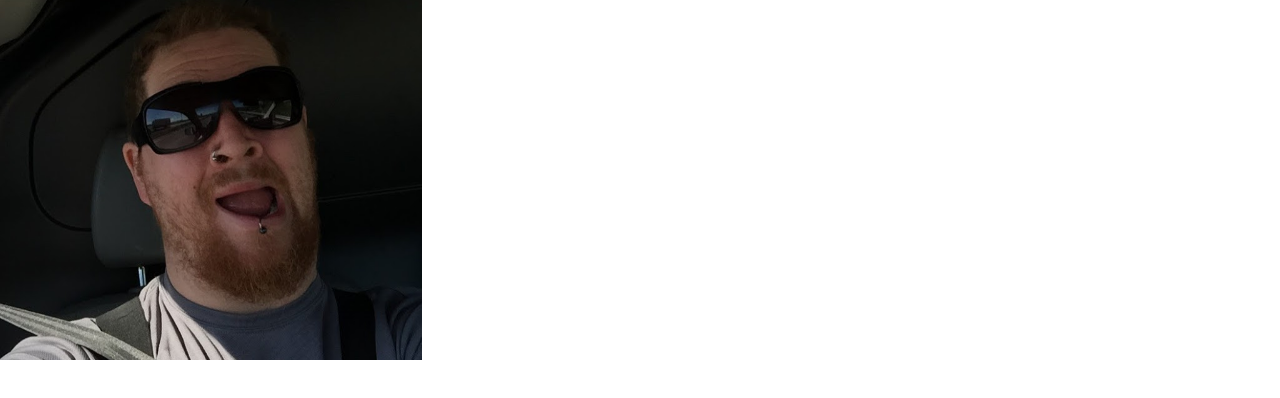
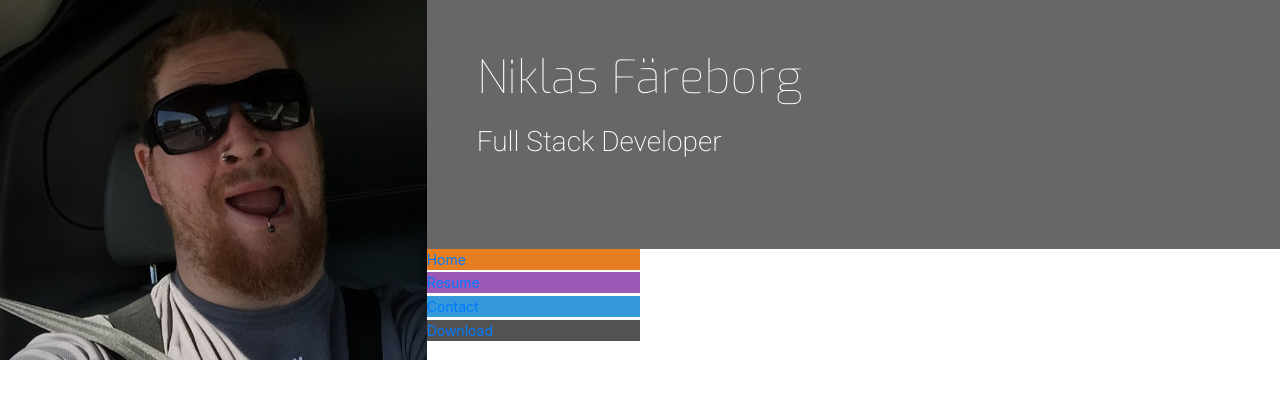
Before and after one commit to ejkington/portfolio, a plain HTML site: page index.html in a window 1280 px wide. Drawn offline with nearby package versions, Linux system fonts and the light colour scheme.

Commit message:
add style

```diff
--- a/assets/css/style.css
+++ b/assets/css/style.css
@@ -1,10 +1,36 @@
 @import url('https://fonts.googleapis.com/css?family=Roboto:100,200,300,400,500,600,700|Exo:100,200,300,400,500,600,700');
 
+/* ------------------------ Colors */
+
+.bg-color-name-title {
+    background-color: #676767;
+}
+
+.ui-menu-color-home {
+    background-color: #e67e22;
+}
+
+.ui-menu-color-resume {
+    background-color: #9b59b6;
+}
+
+.ui-menu-color-contact {
+    background-color: #3498db;
+}
+
+.ui-menu-color-download {
+    background-color: #525252;
+}
+
+/* ------------------------ Headings */
 
 header {
     margin: 0;
 }
 
+.heading {
+    margin-left: 50px;
+}
 
 .logo {
     background: url("../images/me.jpg");
@@ -16,3 +42,33 @@
     -moz-transition: all .5s ease-in-out;
     -webkit-transition: all .5s ease-in-out;
 }
+
+.name {
+    font-family: "Exo", sans-serif;
+    font-weight: 100;
+    font-size: 46px;
+    margin-top: 50px;
+    color: #fff;
+}
+
+.title {
+    font-family: "Roboto", sans-serif;
+    font-weight: 200;
+    font-size: 28px;
+    margin-top: 20px;
+    margin-bottom: 90px;
+    color: #fff;
+}
+
+.dl, ol, ul {
+    margin-bottom: 0;
+}
+
+.menucontainer {
+    font-size: 0;
+}
+
+#nav li {
+    font-size: 14px;
+    padding: 0;
+}
--- a/index.html
+++ b/index.html
@@ -11,11 +11,42 @@
 </head>
 <body>
     <header>
-        <div class="row">
-            <a href="index.html" class="col-md-4 logo">
+        <div class="row no-gutters">
+            <a  class="col-md-4 logo" href="index.html">
 
             </a>
             <div class="col-md-8">
+                <div class="row no-gutters bg-color-name-title">
+                    <div class="col heading">
+                        <h1 class="name">Niklas Färeborg</h1>
+                        <h2 class="title">Full Stack Developer</h2>
+
+                    </div>
+                </div>
+                <div class="row no-gutters">
+                    <div class="col">
+                        <ul id="nav" class="list-inline menucontainer">
+                            <li class="col-6 col-sm-3 ui-menu-color-home list-inline-item">
+                                <a href="#"><span>Home</span></a>
+                            </li>
+                        </ul>
+                        <ul id="nav" class="list-inline">
+                            <li class="col-6 col-sm-3 ui-menu-color-resume list-inline-item">
+                                <a href="#"><span>Resume</span></a>
+                            </li>
+                        </ul>
+                        <ul id="nav" class="list-inline">
+                            <li class="col-6 col-sm-3 ui-menu-color-contact list-inline-item">
+                                <a href="#"><span>Contact</span></a>
+                            </li>
+                        </ul>
+                        <ul id="nav" class="list-inline">
+                            <li class="col-6 col-sm-3 ui-menu-color-download list-inline-item">
+                                <a href="#"><span>Download</span></a>
+                            </li>
+                        </ul>
+                    </div>
+                </div>
 
             </div>
         </div>
```
